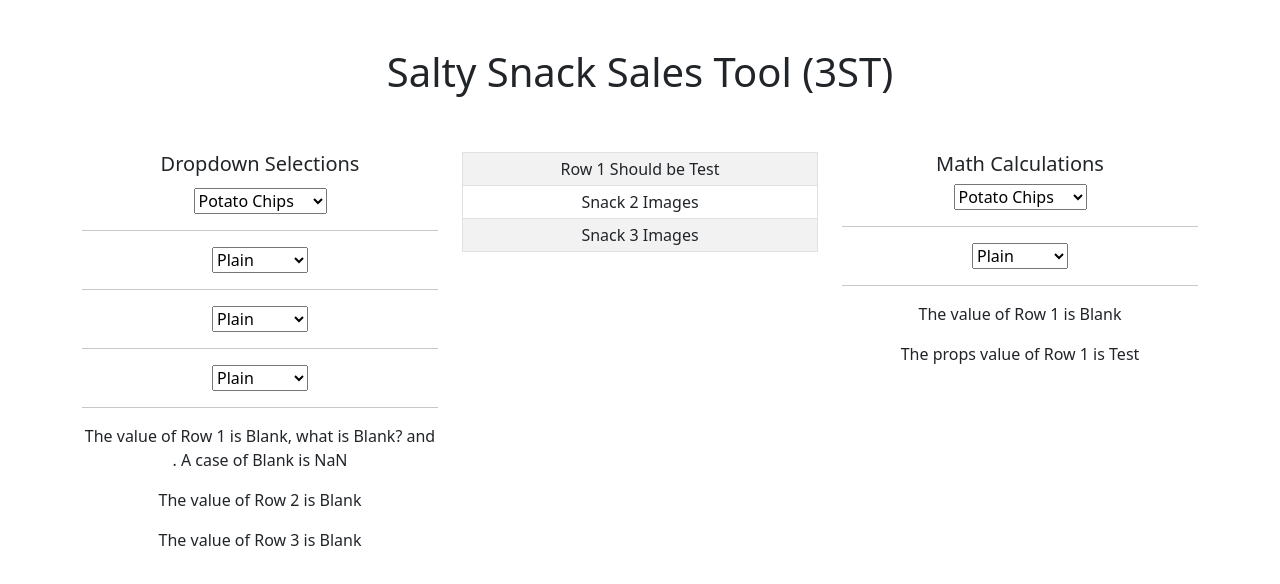
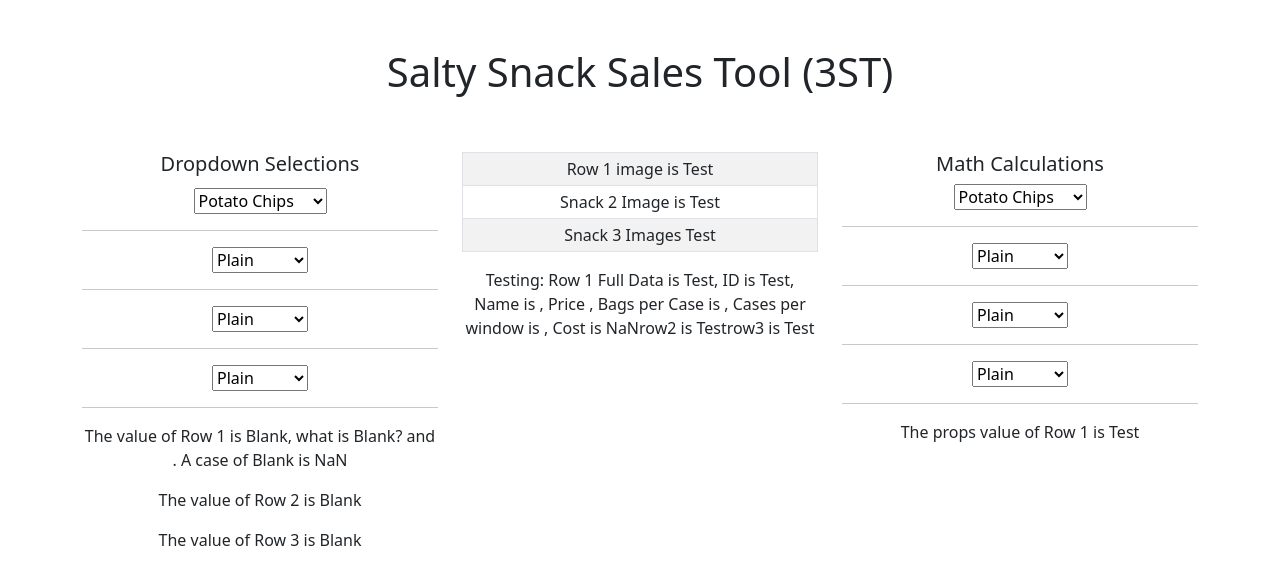
Before and after one commit to grahamcoding/Chips, a React (Create React App) app: page / in a window 1280 px wide. Shown: the top 584 px of the page. Built offline with nearby package versions, Linux system fonts and the light colour scheme.

Commit message:
Rows 2 and 3 set up and linked

```diff
--- a/src/components/MainComponent.js
+++ b/src/components/MainComponent.js
@@ -9,12 +9,14 @@ class Main extends Component {
     constructor(props) {
         super(props);
         this.state = {
-          dataValue: 'Potato',
           row1: 'Test',
-          price1: '',
+          row2: 'Test',
+          row3: 'Test'
         }
 
         this.handleChange1 = this.handleChange1.bind(this);
+        this.handleChange2 = this.handleChange2.bind(this);
+        this.handleChange3 = this.handleChange3.bind(this);
 
     }
 
@@ -22,8 +24,19 @@ class Main extends Component {
       this.setState({ row1: e.target.value });
     }
 
+    handleChange2(e) {
+      this.setState({ row2: e.target.value });
+    }
+
+    handleChange3(e) {
+      this.setState({ row3: e.target.value });
+    }
+
     render() {
 
+      const row1split = this.state.row1.split(" ")  //Split Result by word into new array to call values out of the dropdowns.
+      const row2split = this.state.row2.split(" ")  //Split Result by word into new array to call values out of the dropdowns.
+      const row3split = this.state.row3.split(" ")  //Split Result by word into new array to call values out of the dropdowns.
 
         return(
       <div>
@@ -40,25 +53,39 @@ class Main extends Component {
                     <Table  striped bordered hover size="sm">
                         <tbody>
                           <tr>
-                            <td>Row 1 Should be {this.state.row1}</td>
+                            <td>Row 1 image is {row1split[0]}</td>
                           </tr>
                           <tr>
-                            <td>Snack 2 Images</td>
+                            <td>Snack 2 Image is {row2split[0]}</td>
                           </tr>
                           <tr>
-                            <td>Snack 3 Images</td>
+                            <td>Snack 3 Images {row3split[0]}</td>
                           </tr>
                         </tbody>
                       </Table>
+
+                      Testing: Row 1 Full Data is {this.state.row1},
+                      ID is {row1split[0]},
+                      Name is {row1split[1]},
+                      Price {row1split[2]},
+                      Bags per Case is {row1split[3]},
+                      Cases per window is {row1split[4]},
+                      Cost is {row1split[2] * row1split[3]}
+
+                      row2 is {this.state.row2}
+                      row3 is {this.state.row3}
+
                     </div>
 
                   <div className='col'>
                     <h5>Math Calculations</h5>
                   <Math
                   row1={this.state.row1}
-                  dataValue={this.state.dataValue}
-                  price1={this.state.price1}
                   handleChange1={this.handleChange1}
+                  row2={this.state.row2}
+                  handleChange2={this.handleChange2}
+                  row3={this.state.row3}
+                  handleChange3={this.handleChange3}
                   />
                   </div>
           </div>
--- a/src/components/MathComponent.js
+++ b/src/components/MathComponent.js
@@ -1,49 +1,30 @@
 import React, {Component}  from 'react';
-
-const lookup = {
-    "Potato": [
-      { id: '1', text: 'Plain', price: '4.09' },
-      { id: '2', text: 'Barbeque', price: '4.09' },
-      { id: '3', text: 'Onion', price: '4.09' }
-    ],
-    "Tortilla": [
-      { id: 'a', text: 'Restaurant', price: '4.79' },
-      { id: 'b', text: 'Bowls', price: '4.79' },
-      { id: 'c', text: 'Bites', price: '4.79' }
-    ],
-    "Cheeze": [
-      { id: 'a', text: 'Crunchy', price: '3.79' },
-      { id: 'b', text: 'Hot', price: '3.79' },
-      { id: 'c', text: 'Puff', price: '3.79' }
-    ]
-  }
+import { LOOKUP } from '../shared/lookup'
 
   class Math extends Component {
+
+    //Local State is handling the import of the Lookup table of items and the datavalue which sets dropdown options
+
     constructor(props) {
       super(props);
       this.state = {
+        lookup: LOOKUP,
         dataValue: 'Potato',
-        row1: 'Blank',
-        price1: '',
       }
-      this.handleChange1 = this.handleChange1.bind(this);
     }
 
+    //Local onchange to handle the change of dropdown options.
 
     onChange = ({ target: { value } }) => {
       this.setState({ dataValue: value });
     }
 
-    handleChange1(e) {
-      this.setState({ row1: e.target.value });
-    }
-
-
     render() {
       //Renders List Options
       const { dataValue } = this.state;
-      const options = lookup[dataValue];
+      const options = this.state.lookup[dataValue];
 
+      //Initial Div selects overall dropdown options - need to add manually from LOOKUP
       return (
         <div>
           <select onChange={this.onChange}>
@@ -55,12 +36,20 @@ const lookup = {
           <hr />
 
           <select value={this.props.row1} onChange={e => this.props.handleChange1(e)}>
-            {options.map(o => <option key={o.id} value={(o.text) + ' ' + (o.price)}>{o.text}</option>)}
+            {options.map(o => <option key={o.id} value={(o.id) + ' ' + (o.name) + ' ' + (o.price) + ' ' + (o.bag) + ' ' + (o.case)}>{o.name}</option>)}
           </select>
-
         <hr/>
 
-        <p>The value of Row 1 is {this.state.row1}</p>
+        <select value={this.props.row2} onChange={e => this.props.handleChange2(e)}>
+            {options.map(o => <option key={o.id} value={(o.id) + ' ' + (o.name) + ' ' + (o.price) + ' ' + (o.bag) + ' ' + (o.case)}>{o.name}</option>)}
+          </select>
+        <hr/>
+
+        <select value={this.props.row3} onChange={e => this.props.handleChange3(e)}>
+            {options.map(o => <option key={o.id} value={(o.id) + ' ' + (o.name) + ' ' + (o.price) + ' ' + (o.bag) + ' ' + (o.case)}>{o.name}</option>)}
+          </select>
+        <hr/>
+
         <p>The props value of Row 1 is {this.props.row1}</p>
 
         </div>
--- /dev/null
+++ b/src/shared/lookup.js
@@ -0,0 +1,17 @@
+export const LOOKUP = {
+    "Potato": [
+      { id: 'p1', name: 'Plain', price: '4.09', bag: '12', case: '1.5' },
+      { id: 'p2', name: 'Barbeque', price: '4.09', bag: '12', case: '1.5' },
+      { id: 'p3', name: 'Onion', price: '4.09', bag: '12', case: '1.5' }
+    ],
+    "Tortilla": [
+      { id: 't1', name: 'Restaurant', price: '4.79', bag: '5', case: '3.6' },
+      { id: 't2', name: 'Bowls', price: '4.79', bag: '7', case: '2.6' },
+      { id: 't3', name: 'Bites', price: '4.79', bag: '7', case: '2.6' }
+    ],
+    "Cheeze": [
+      { id: 'c1', name: 'Crunchy', price: '3.79', bag: '10', case: '2.4' },
+      { id: 'c2', name: 'Hot', price: '3.79', bag: '10', case: '2.4' },
+      { id: 'c3', name: 'Puff', price: '3.79', bag: '10', case: '1.3' }
+    ]
+  }
```
